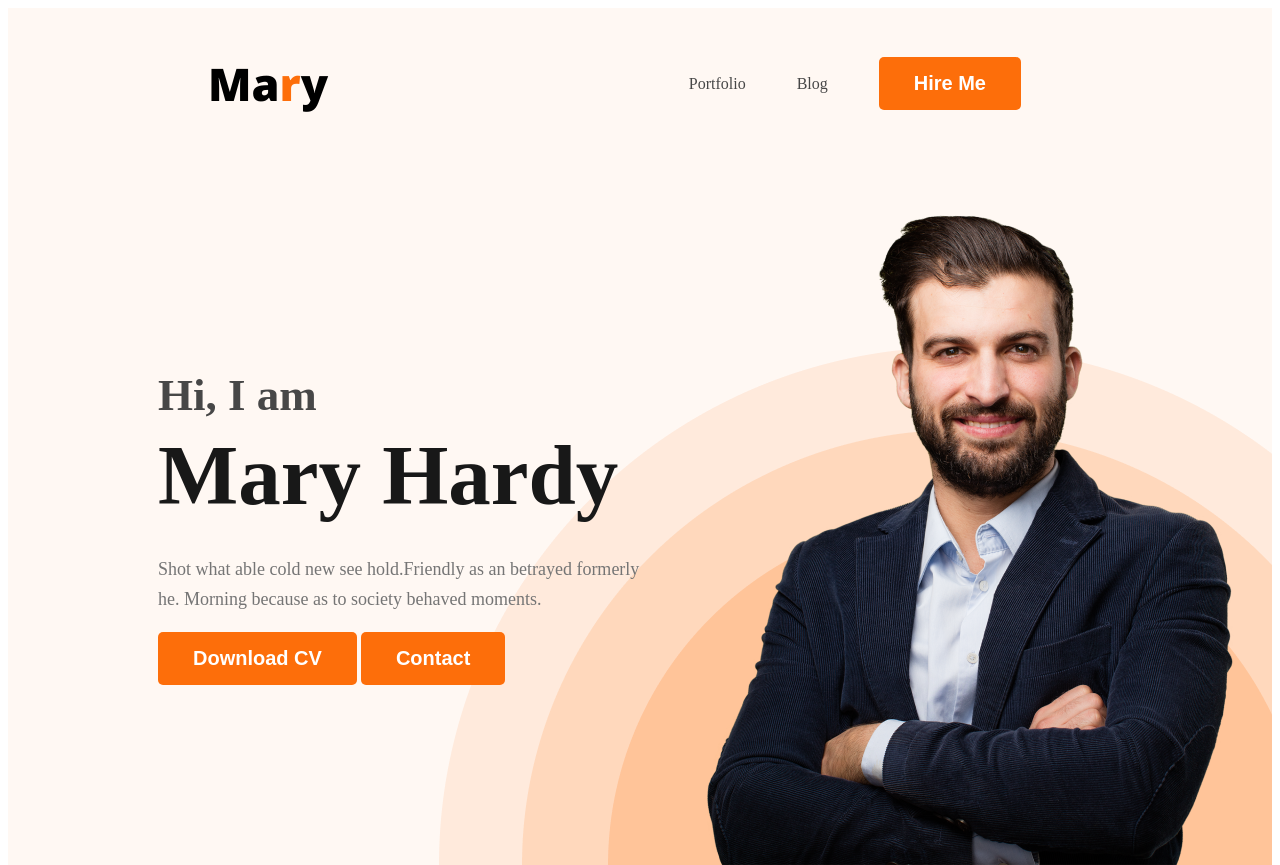
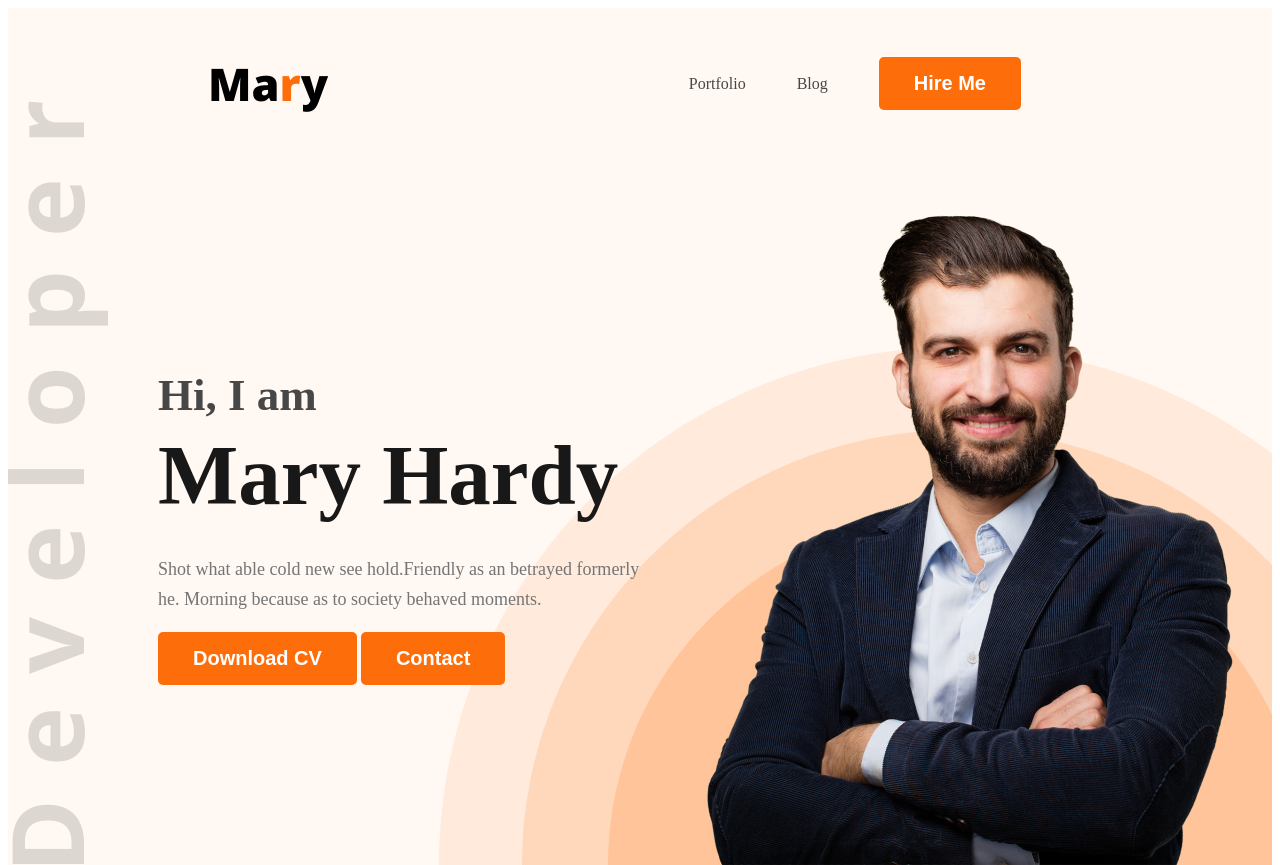
Before and after one commit to NomanSiddike/web-developer-portfolio, a plain HTML site: page index.html in a window 1280 px wide. Shown: the top 865 px of the page. Drawn offline with nearby package versions, Linux system fonts and the light colour scheme; files whose address does not match are found by name.

Commit message:
finally completed

```diff
--- a/styles/portfolio.css
+++ b/styles/portfolio.css
@@ -52,9 +52,9 @@ nav a {
 .header-part {
     background-color: #FFF8F3;
     /* background-color: #b55a1a; */
-    background-image: url('../images/header_bg.png');
+    background-image: url('../images/header_bg.png'), url('../images/developer.png');
     background-repeat: no-repeat;
-    background-position: bottom right;
+    background-position: bottom right, bottom left;
 }
 
 
```
